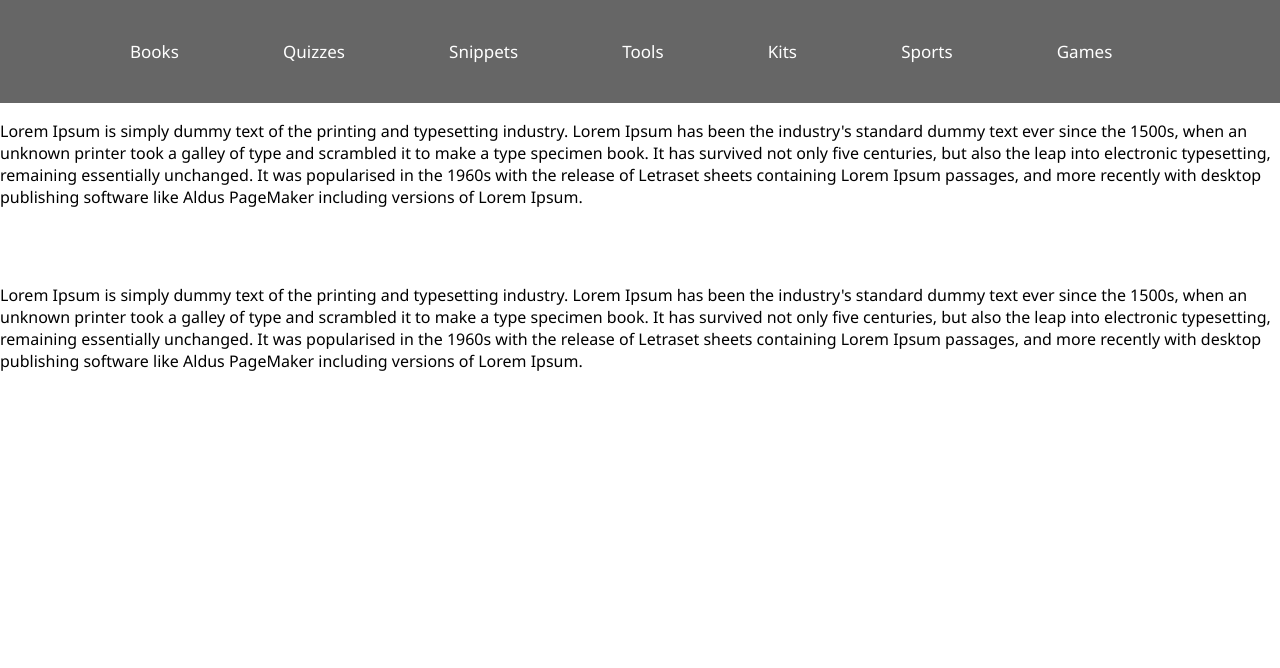
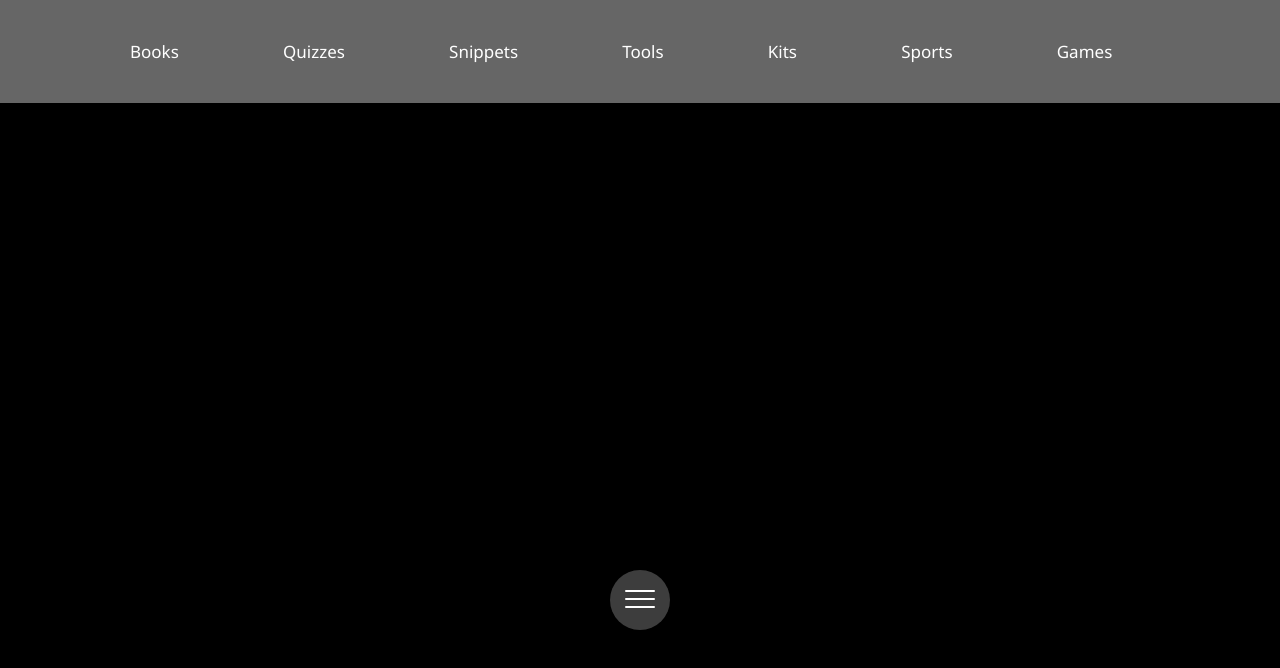
Before and after one commit to GhulamQadir/CSS-animation-effects, a plain HTML site: page index.html in a window 1280 px wide. Drawn offline with nearby package versions, Linux system fonts and the light colour scheme.

Commit message:
updated changes

```diff
--- a/app.js
+++ b/app.js
@@ -12,3 +12,38 @@ closeNavDiv = () => {
         b.className = " none"
     }, 550)
 }
+
+
+
+helo = () => {
+    console.log("helo")
+}
+hi = () => {
+    console.log("hi")
+}
+
+let buttonClicked = false
+
+toggle = () => {
+
+    let toggleButton = document.getElementById('hamburger__toggle')
+
+    if (!buttonClicked) {
+        buttonClicked = true
+        helo()
+        return;
+    }
+
+    if (buttonClicked) {
+        buttonClicked = false
+        hi()
+        return;
+    }
+
+}
+
+
+
+
+const button = document.querySelector(".hamburger__toggle");
+button.addEventListener("click", () => button.classList.toggle("toggled"));
--- a/index.html
+++ b/index.html
@@ -65,6 +65,15 @@
             Letraset sheets containing Lorem Ipsum passages, and more recently with desktop publishing software like
             Aldus PageMaker including versions of Lorem Ipsum.</p>
     </div>
+    <br><br><br>
+
+
+
+    <!-- Toggle Button animation -->
+    <br><br><br>
+    <button class="hamburger__toggle" onclick="toggle()">
+        <span class="hamburger__icon"></span>
+    </button>
 
     <script src="app.js"></script>
 </body>
--- a/style.css
+++ b/style.css
@@ -161,3 +161,103 @@ a {
         transform: rotateX(0);
     }
 }
+
+
+/* .hello {
+    transition: cubic-bezier(0.165, 0.84, 0.44, 1) !important;
+    transform: translate(50px, 100px);
+} */
+
+
+
+
+
+
+
+
+
+
+
+
+
+body {
+    background-color: black;
+}
+
+.hamburger__toggle {
+    display: block;
+    position: relative;
+    background-color: #3d3d3d;
+    width: 60px;
+    height: 60px;
+    margin: 50px auto;
+    border-radius: 50%;
+    border: none;
+}
+
+/* give the span element and related pseudo-elements the appearance of white lines */
+.hamburger__icon,
+.hamburger__icon::before,
+.hamburger__icon::after {
+    position: absolute;
+    width: 30px;
+    height: 2px;
+    border-radius: 4px;
+    background-color: white;
+}
+
+/* center the span element in the middle of its containing button */
+.hamburger__icon {
+    top: calc(50% - 2px);
+    left: calc(50% - 15px);
+}
+
+/* position the two pseudo-elements to the very left */
+.hamburger__icon::before,
+.hamburger__icon::after {
+    content: "";
+    left: 0;
+}
+
+/* this is the top dash of the hamburger */
+.hamburger__icon::before {
+    bottom: 8px;
+}
+
+/* this is the bottom dash of the hamburger */
+.hamburger__icon::after {
+    top: 8px;
+}
+
+/* TOGGLE STYLES FOR THE BUTTON */
+
+/* rotate middle dash of hamburger */
+.toggled .hamburger__icon {
+    height: 5px;
+    width: 54px;
+    left: 5px;
+    top: calc(50% - 2px);
+    transform: rotate(-45deg);
+    background-color: red;
+}
+
+/* rotate bottom dash of hamburger counter clockwise */
+.toggled .hamburger__icon::after {
+    width: 54px;
+    height: 5px;
+    top: -1px;
+    transform: rotate(-270deg);
+    background-color: red;
+}
+
+/* hide the top dash by scaling it to 0 */
+.toggled .hamburger__icon::before {
+    transform: scale(0);
+}
+
+/* TRANSITION */
+/* adjust duration to see it happen slower */
+.hamburger__icon,
+.hamburger__icon::after {
+    transition: all 0.3s linear;
+}
```
